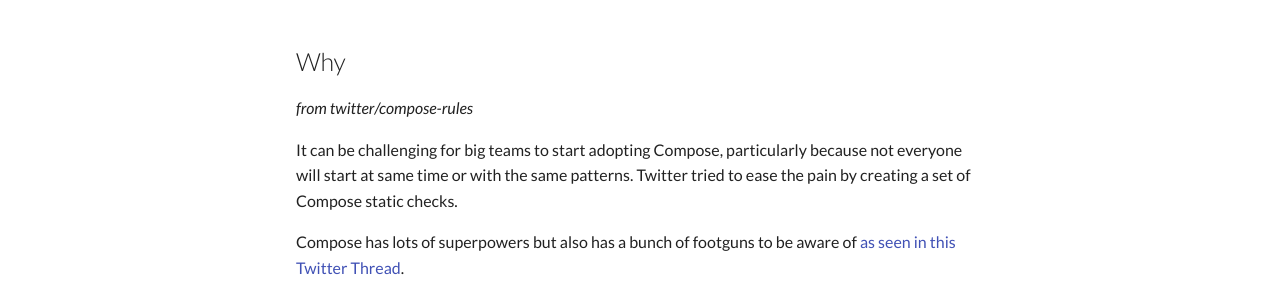
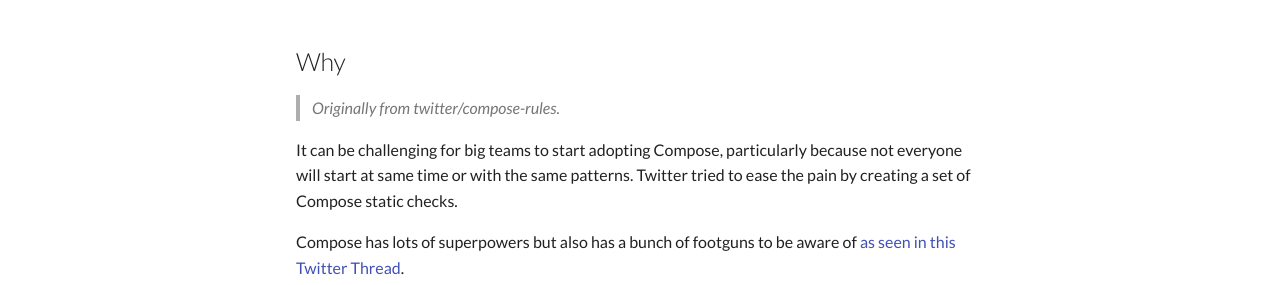
Before and after one commit to slackhq/compose-lints, an MkDocs documentation site: the page built from docs/index.md, in a window 1280 px wide and 1141 px high. Shown: the part 294-579 px from the top of the window. Built offline with MkDocs 1.6.1 and Material for MkDocs 9.7.7, drawn with Linux system fonts in a browser that asks for light colours; comment, search, counter and statistics services are not loaded.

Commit message:
Small fixes

```diff
--- a/docs/index.md
+++ b/docs/index.md
@@ -7,7 +7,7 @@
 
 ## Why
 
-_from twitter/compose-rules_
+> _Originally from twitter/compose-rules._
 
 It can be challenging for big teams to start adopting Compose, particularly because not everyone will start at same time or with the same patterns. Twitter tried to ease the pain by creating a set of Compose static checks.
 
```
Also changed, not shown: docs/rules.md (+6 -6 lines).
